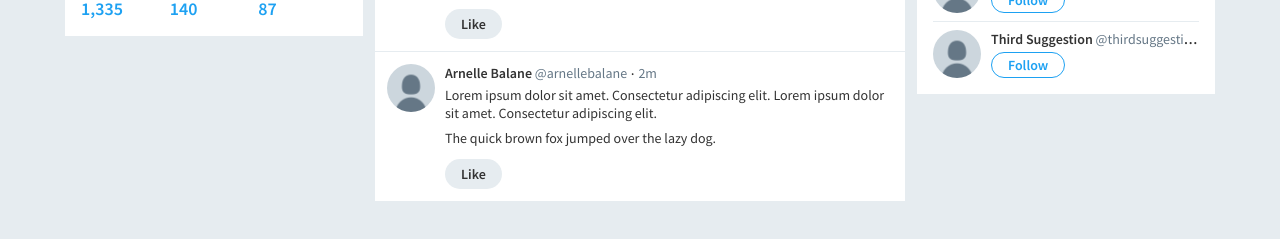
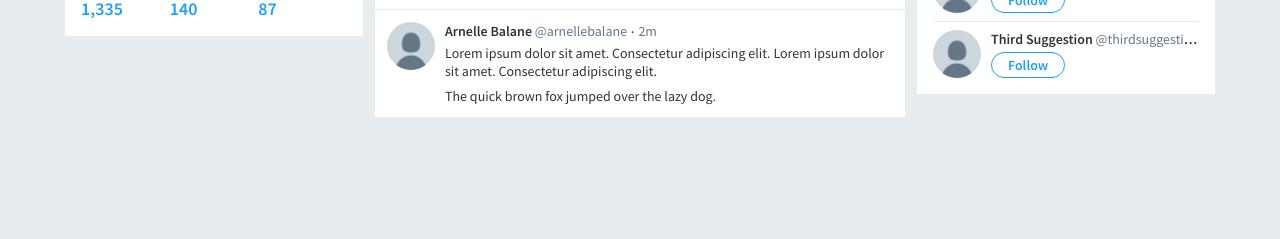
Before and after one commit to richellepenensoro/twitter-clone, a website: page views/feed.html in a window 1280 px wide. Shown: the part 213-452 px from the top of the page. Drawn offline with nearby package versions, Linux system fonts and the light colour scheme; files that its build step writes are made by us from their sources; files whose address does not match are found by name.

Commit message:
remove tweet footer actions

```diff
--- a/views/feed.html
+++ b/views/feed.html
@@ -42,9 +42,6 @@
                         <p>Lorem ipsum dolor sit amet. Consectetur adipiscing elit. Lorem ipsum dolor sit amet. Consectetur adipiscing elit.</p>
                         <p>The quick brown fox jumped over the lazy dog.</p>
                     </main>
-                    <footer class="tweet-footer">
-                        <button class="btn btn-icon">Like</button>
-                    </footer>
                 </div>
             </article>
             <article class="tweet">
@@ -62,9 +59,6 @@
                         <p>Lorem ipsum dolor sit amet. Consectetur adipiscing elit. Lorem ipsum dolor sit amet. Consectetur adipiscing elit.</p>
                         <p>The quick brown fox jumped over the lazy dog.</p>
                     </main>
-                    <footer class="tweet-footer">
-                        <button class="btn btn-icon">Like</button>
-                    </footer>
                 </div>
             </article>
         </main>
```
